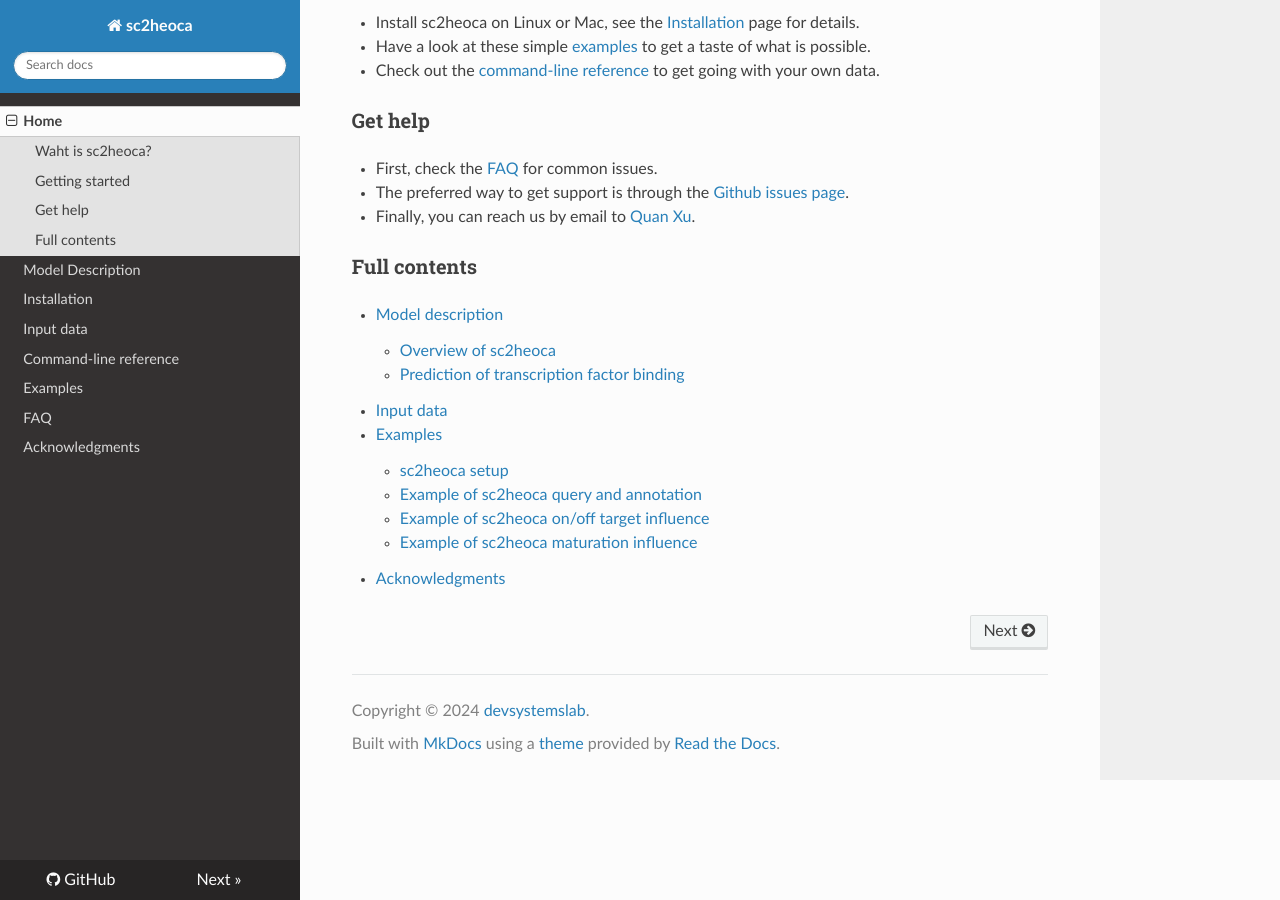
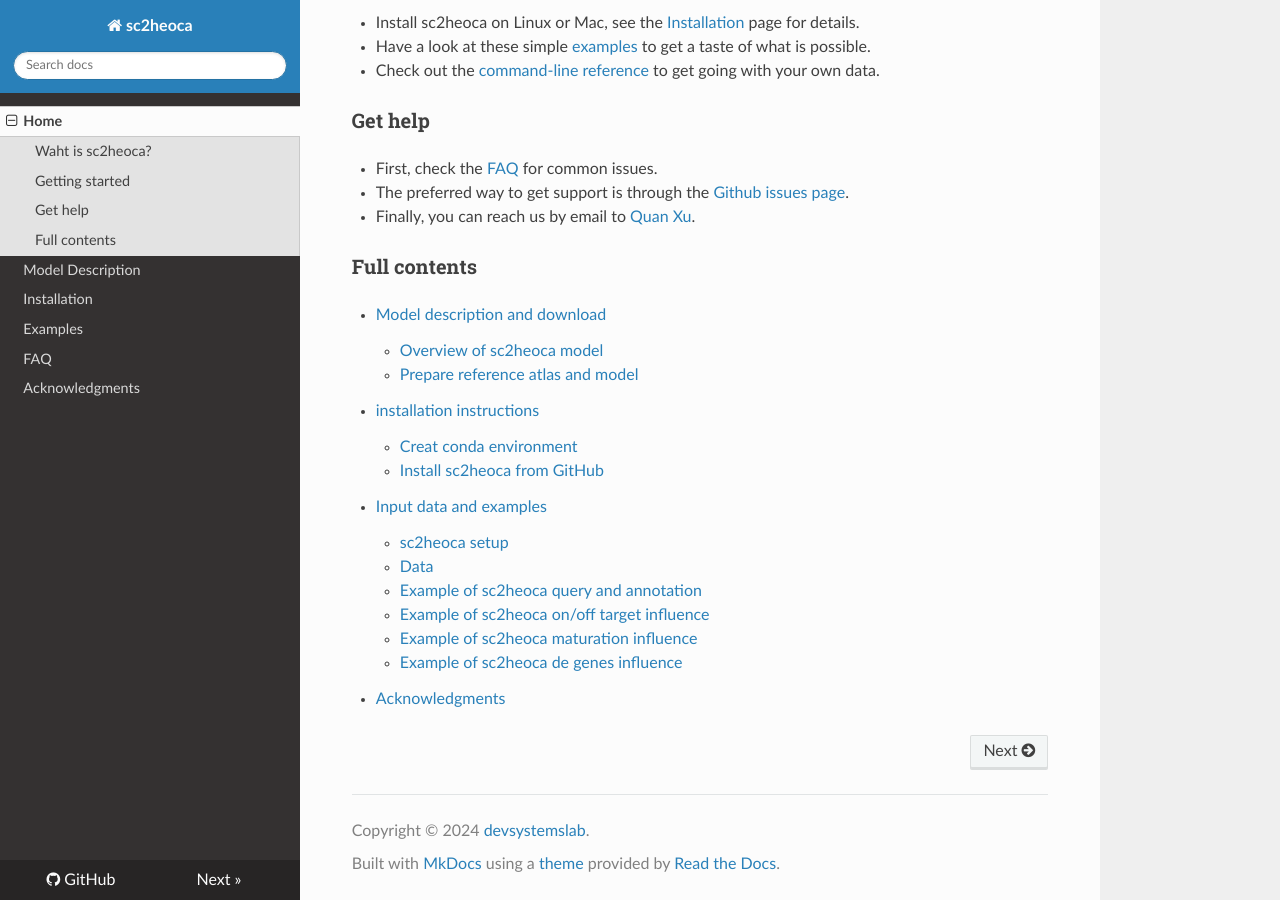
Before and after one commit to devsystemslab/sc2heoca, an MkDocs documentation site: the page built from docs/index.md, in a window 1280 px wide and 900 px high, scrolled down 669 px. Built offline with MkDocs 1.6.1, drawn with Linux system fonts in a browser that asks for light colours; nearby versions of some CDN libraries.

```diff
--- a/docs/index.md
+++ b/docs/index.md
@@ -20,13 +20,17 @@ A method for querying newly generated organoid single-cell RNA sequencing (scRNA
 
 ### Full contents
 
-* [Model description](model_description.md)
-    - [Overview of sc2heoca](model_description/#overview_of_sc2heoca)
-    - [Prediction of transcription factor binding](model_description/#prediction_of_transcription_factor_binding)
-* [Input data](input_data.md)
-* [Examples](examples.md)
+* [Model description and download](model_description.md)
+    - [Overview of sc2heoca model](model_description/#overview_of_sc2heoca)
+    - [Prepare reference atlas and model](model_description/#Prepare_reference_atlas_and_model)
+* [installation instructions](installation.md)
+    - [Creat conda environment](installation/#Creat_conda_environment)
+    - [Install sc2heoca from GitHub](installation/#Install_sc2heoca_from_GitHub)
+* [Input data and examples](examples.md)
     - [sc2heoca setup](examples/#prepare-code-and-dataset)
+    - [Data](examples/#data)
     - [Example of sc2heoca query and annotation](examples/#query)
     - [Example of sc2heoca on/off target influence](examples/#target)
     - [Example of sc2heoca maturation influence](examples/#maturation)
+    - [Example of sc2heoca de genes influence](examples/#de_genes)
 * [Acknowledgments](acknowledgments.md)
--- a/mkdocs.yml
+++ b/mkdocs.yml
@@ -23,8 +23,6 @@ nav:
   - Home: 'index.md'
   - Model Description: 'model_description.md'
   - Installation: 'installation.md'
-  - Input data: 'input_data.md'
-  - Command-line reference: 'command-line_reference.md'
   - Examples: 'examples.md'
   - FAQ: 'faq.md'
   - Acknowledgments: 'acknowledgments.md'
```
Also changed, not shown: README.md (+4 -5 lines), docs/acknowledgments.md (added, +3 -0 lines).
